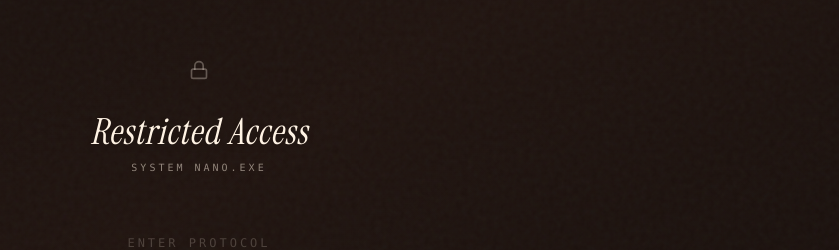
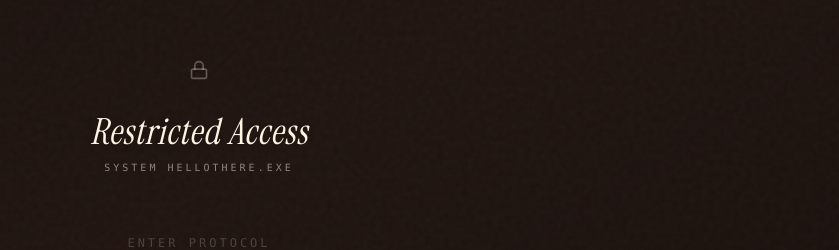
Before and after one commit to Shelly-Kaushik/Temp, a Next.js app: page / in a window 1280 px wide. Shown: the part 214-464 px from the top of the page, without its empty margins (441-1280 px from the left). Built offline with nearby package versions, Linux system fonts and the light colour scheme.

Commit message:
chore: update system name to HELLOTHERE.EXE

```diff
--- a/components/intro/PasswordScreen.tsx
+++ b/components/intro/PasswordScreen.tsx
@@ -46,7 +46,7 @@ export default function PasswordScreen({ onUnlock }: PasswordScreenProps) {
           Restricted Access
         </h1>
         <p className="text-[#FFF3E4]/50 text-[10px] tracking-[0.3em] uppercase font-mono mb-12 text-center">
-          SYSTEM NANO.EXE
+          SYSTEM HELLOTHERE.EXE
         </p>
 
         <form onSubmit={handleSubmit} className="w-full relative">
```
